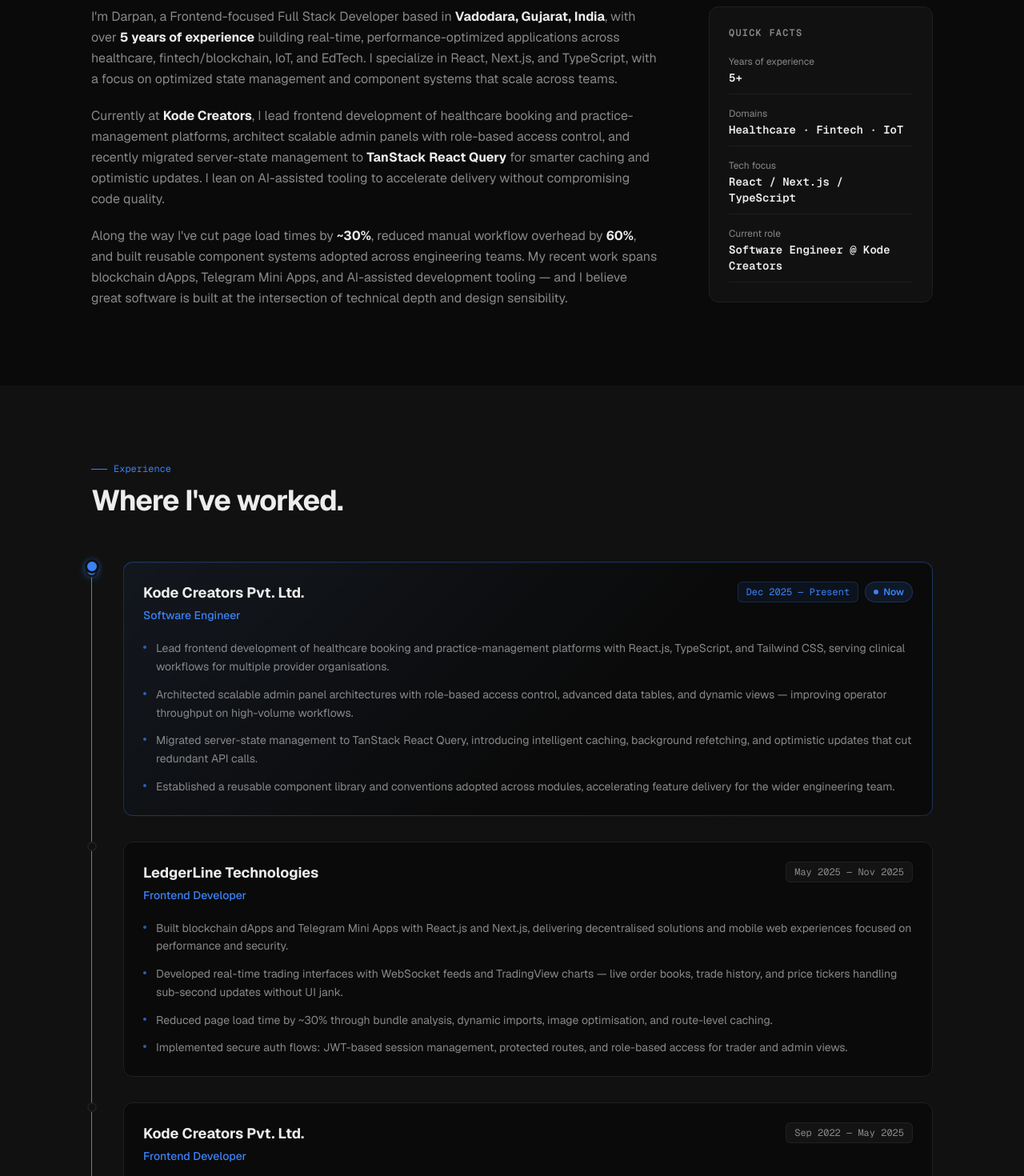
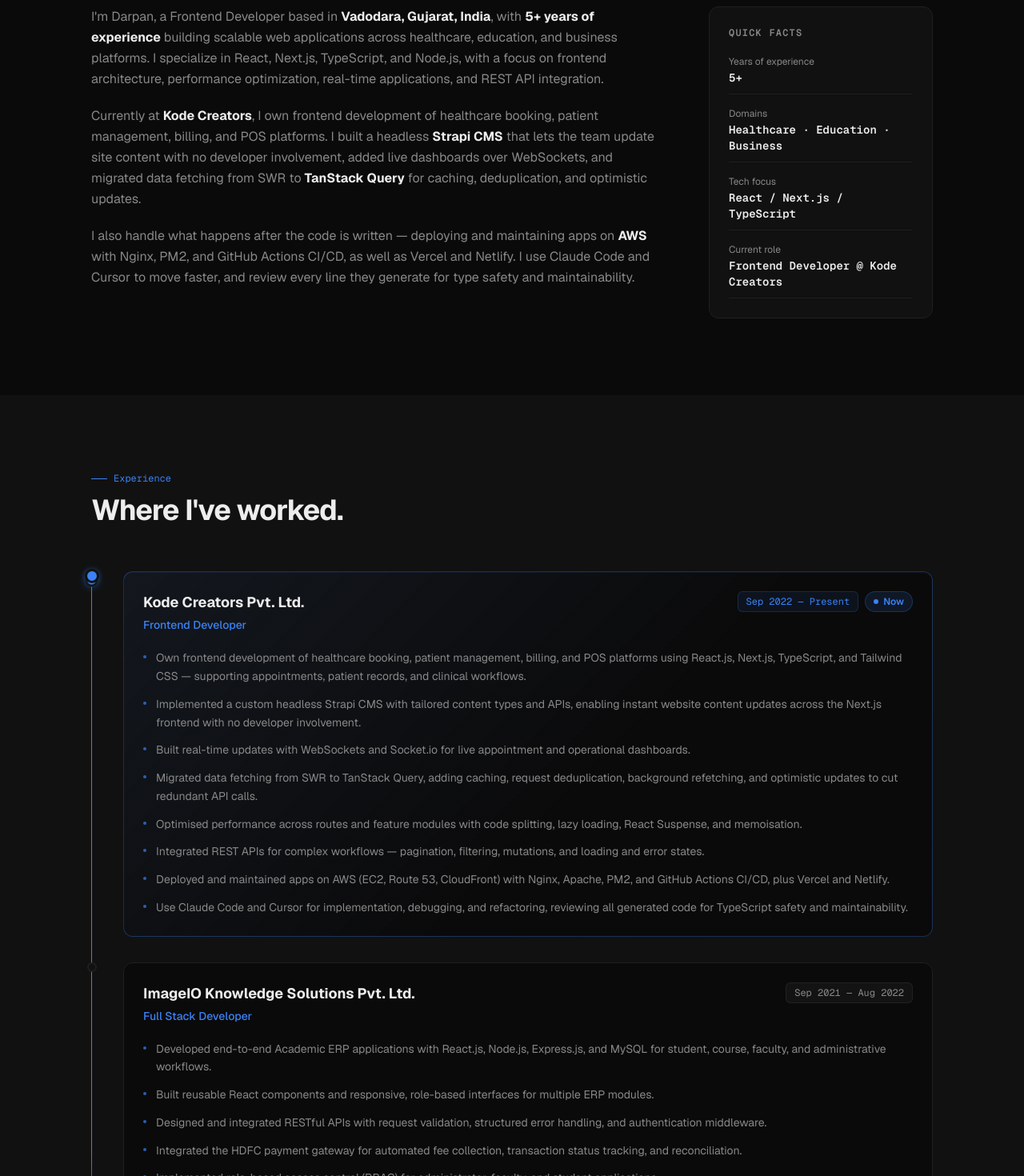
Before and after one commit to Darpan3089/Portfolio, a Next.js app: page / in a window 1280 px wide. Shown: the part 1240-2710 px from the top of the page at 80% size. Built offline with nearby package versions, Linux system fonts and the light colour scheme.

Commit message:
feat: update resume and portfolio metadata, enhance project descriptions, and refine service offerings

```diff
--- a/src/app/layout.tsx
+++ b/src/app/layout.tsx
@@ -12,10 +12,11 @@
     template: "%s | Darpan Patel",
   },
   description:
-    "Freelance React & Next.js engineer with 5+ years building fast, real-time, data-heavy web apps for healthcare, fintech, and IoT teams. Available for dashboards, performance audits, and full product builds.",
+    "Freelance React & Next.js engineer with 5+ years building fast, real-time, scalable web apps for healthcare, education, and business teams. Available for dashboards, performance audits, and full product builds.",
   keywords: [
     "Freelance React Developer",
     "Freelance Next.js Developer",
+    "Frontend Developer",
     "React Consultant",
     "Real-time Dashboards",
     "WebSocket",
@@ -23,6 +24,8 @@
     "React",
     "Next.js",
     "TypeScript",
+    "TanStack Query",
+    "Strapi CMS",
     "Darpan Patel",
     "Hire React Developer",
   ],
--- a/src/app/page.tsx
+++ b/src/app/page.tsx
@@ -16,7 +16,7 @@
   title:
     "Darpan Patel | Freelance React & Next.js Engineer | Real-Time Web Apps",
   description:
-    "Freelance React & Next.js engineer with 5+ years building fast, real-time, data-heavy web apps for healthcare, fintech, and IoT teams. Available for dashboards, performance audits, and full product builds. Replies within 24 hours.",
+    "Freelance React & Next.js engineer with 5+ years building fast, real-time, scalable web apps for healthcare, education, and business teams. Available for dashboards, performance audits, and full product builds. Replies within 24 hours.",
 };
 
 export default function HomePage() {
--- a/src/app/projects/[slug]/page.tsx
+++ b/src/app/projects/[slug]/page.tsx
@@ -41,6 +41,7 @@
     description:
       "A full-stack patient management and online booking platform for a physiotherapy clinic chain.",
     tags: ["React", "Express.js", "MySQL", "Tailwind CSS", "Redux", "Stripe"],
+    liveUrl: "https://core-health-physiotherapy.vercel.app",
     problem:
       "The clinic was using paper-based patient records and phone-only appointment booking. This created bottlenecks at reception, led to scheduling errors, and made patient history difficult to access during appointments. The solution needed to be simple enough for clinic staff with minimal technical literacy while powerful enough to handle a growing patient database.",
     approach:
@@ -52,10 +53,11 @@
   },
   {
     slug: "gas-flow-solution",
-    title: "Gas Flow Solution",
+    title: "Gas Flow IoT Dashboard",
     description:
       "Industrial IoT dashboard for monitoring gas flow metrics in real-time with alerting and historical reporting.",
     tags: ["React", "TypeScript", "Chart.js", "WebSockets", "Node.js", "InfluxDB"],
+    liveUrl: "https://gas-flow-solution.vercel.app",
     problem:
       "An industrial gas distribution company needed real-time visibility into flow rates, pressure readings, and valve states across multiple monitoring stations. Alert conditions were being missed because operators had to check multiple disconnected systems. Historical data was stored in spreadsheets, making trend analysis impossible.",
     approach:
--- a/src/components/sections/about.tsx
+++ b/src/components/sections/about.tsx
@@ -2,9 +2,9 @@
 
 const quickFacts = [
   { label: "Years of experience", value: "5+" },
-  { label: "Domains", value: "Healthcare · Fintech · IoT" },
+  { label: "Domains", value: "Healthcare · Education · Business" },
   { label: "Tech focus", value: "React / Next.js / TypeScript" },
-  { label: "Current role", value: "Software Engineer @ Kode Creators" },
+  { label: "Current role", value: "Frontend Developer @ Kode Creators" },
 ];
 
 export function AboutSection() {
@@ -40,34 +40,33 @@
           <FadeUp delay={0.1}>
             <div className="space-y-5 text-base leading-relaxed" style={{ color: "var(--text-muted)" }}>
               <p>
-                I&apos;m Darpan, a Frontend-focused Full Stack Developer based in{" "}
+                I&apos;m Darpan, a Frontend Developer based in{" "}
                 <strong style={{ color: "var(--text-primary)" }}>Vadodara, Gujarat, India</strong>,
-                with over{" "}
-                <strong style={{ color: "var(--text-primary)" }}>5 years of experience</strong>{" "}
-                building real-time, performance-optimized applications across healthcare,
-                fintech/blockchain, IoT, and EdTech. I specialize in React, Next.js, and
-                TypeScript, with a focus on optimized state management and component systems
-                that scale across teams.
+                with{" "}
+                <strong style={{ color: "var(--text-primary)" }}>5+ years of experience</strong>{" "}
+                building scalable web applications across healthcare, education, and business
+                platforms. I specialize in React, Next.js, TypeScript, and Node.js, with a focus
+                on frontend architecture, performance optimization, real-time applications, and
+                REST API integration.
               </p>
               <p>
                 Currently at{" "}
-                <strong style={{ color: "var(--text-primary)" }}>Kode Creators</strong>, I lead
-                frontend development of healthcare booking and practice-management platforms,
-                architect scalable admin panels with role-based access control, and recently
-                migrated server-state management to{" "}
-                <strong style={{ color: "var(--text-primary)" }}>TanStack React Query</strong>{" "}
-                for smarter caching and optimistic updates. I lean on AI-assisted tooling to
-                accelerate delivery without compromising code quality.
+                <strong style={{ color: "var(--text-primary)" }}>Kode Creators</strong>, I own
+                frontend development of healthcare booking, patient management, billing, and POS
+                platforms. I built a headless{" "}
+                <strong style={{ color: "var(--text-primary)" }}>Strapi CMS</strong> that lets
+                the team update site content with no developer involvement, added live dashboards
+                over WebSockets, and migrated data fetching from SWR to{" "}
+                <strong style={{ color: "var(--text-primary)" }}>TanStack Query</strong> for
+                caching, deduplication, and optimistic updates.
               </p>
               <p>
-                Along the way I&apos;ve cut page load times by{" "}
-                <strong style={{ color: "var(--text-primary)" }}>~30%</strong>, reduced manual
-                workflow overhead by{" "}
-                <strong style={{ color: "var(--text-primary)" }}>60%</strong>, and built reusable
-                component systems adopted across engineering teams. My recent work spans
-                blockchain dApps, Telegram Mini Apps, and AI-assisted development tooling — and I
-                believe great software is built at the intersection of technical depth and design
-                sensibility.
+                I also handle what happens after the code is written — deploying and maintaining
+                apps on{" "}
+                <strong style={{ color: "var(--text-primary)" }}>AWS</strong> with Nginx, PM2,
+                and GitHub Actions CI/CD, as well as Vercel and Netlify. I use Claude Code and
+                Cursor to move faster, and review every line they generate for type safety and
+                maintainability.
               </p>
             </div>
           </FadeUp>
--- a/src/components/sections/services.tsx
+++ b/src/components/sections/services.tsx
@@ -13,7 +13,7 @@
     Icon: Activity,
     title: "Real-time dashboards & data apps",
     description:
-      "Live dashboards, trading interfaces, and monitoring tools built on WebSocket feeds and rich charting, with sub-second updates that stay smooth under heavy load.",
+      "Live operational dashboards, IoT monitoring tools, and booking systems built on WebSocket feeds and rich charting, with updates that stay smooth under heavy load.",
     fit: "Good fit if your UI can't keep up with live data.",
   },
   {
@@ -27,7 +27,7 @@
     Icon: Rocket,
     title: "Full product builds",
     description:
-      "End-to-end React/Next.js development, from architecture and design system through to deployment. I take ideas to production-ready, scalable apps.",
+      "End-to-end React/Next.js development, from architecture and headless CMS setup through to deployment on AWS, Vercel, or Netlify. I take ideas to production-ready, scalable apps.",
     fit: "Good fit if you need to go from zero to launched.",
   },
   {
--- a/src/components/sections/tech.tsx
+++ b/src/components/sections/tech.tsx
@@ -9,36 +9,41 @@
   {
     label: "Languages & Frameworks",
     items: [
+      "TypeScript",
       "JavaScript (ES6+)",
-      "TypeScript",
       "React.js",
-      "Next.js",
+      "Next.js (SSR/SSG/ISR)",
       "Node.js",
       "Express.js",
+      "SQL",
       "HTML5",
       "CSS3",
     ],
   },
   {
-    label: "State & Data",
+    label: "State, Data & APIs",
     items: [
       "Redux Toolkit",
-      "TanStack React Query",
+      "TanStack Query",
       "SWR",
       "Context API",
+      "React Hook Form",
       "REST APIs",
-      "WebSockets (Socket.io)",
+      "Authentication",
+      "RBAC",
+      "Swagger / OpenAPI",
     ],
   },
   {
-    label: "UI & Styling",
+    label: "UI & Real-Time",
     items: [
       "Tailwind CSS",
+      "Headless UI",
       "Framer Motion",
+      "WebSockets",
+      "Socket.io",
       "Chart.js",
-      "Responsive Design",
-      "Component-Driven Architecture",
-      "Design Systems",
+      "TradingView",
     ],
   },
   {
@@ -46,33 +51,39 @@
     items: [
       "Code Splitting",
       "Lazy Loading",
-      "Caching Strategies",
-      "SEO Optimization",
-      "Jest",
+      "Caching",
       "Web Vitals",
+      "SEO",
+      "React Testing Library",
+      "Unit & Integration Testing",
     ],
   },
   {
-    label: "Specialised",
+    label: "Cloud & DevOps",
     items: [
-      "Blockchain / dApps",
-      "Telegram Mini Apps",
-      "Real-time Dashboards",
-      "AI-Assisted Development",
+      "AWS (EC2, Route 53, CloudFront)",
+      "Nginx",
+      "Apache",
+      "PM2",
+      "Linux",
+      "GitHub Actions CI/CD",
+      "Vercel",
+      "Netlify",
     ],
   },
   {
-    label: "Database & Tools",
+    label: "Databases, Tools & AI",
     items: [
       "MySQL",
       "MongoDB",
+      "Strapi CMS",
       "Git",
       "GitHub",
       "Postman",
-      "Vercel",
-      "Swagger",
-      "CI/CD",
+      "Jira",
       "Agile / Scrum",
+      "Claude Code",
+      "Cursor",
     ],
   },
 ];
--- a/src/components/sections/work.tsx
+++ b/src/components/sections/work.tsx
@@ -15,36 +15,18 @@
 const workHistory: WorkEntry[] = [
   {
     company: "Kode Creators Pvt. Ltd.",
-    role: "Software Engineer",
-    period: "Dec 2025 — Present",
+    role: "Frontend Developer",
+    period: "Sep 2022 — Present",
     current: true,
     achievements: [
-      "Lead frontend development of healthcare booking and practice-management platforms with React.js, TypeScript, and Tailwind CSS, serving clinical workflows for multiple provider organisations.",
-      "Architected scalable admin panel architectures with role-based access control, advanced data tables, and dynamic views — improving operator throughput on high-volume workflows.",
-      "Migrated server-state management to TanStack React Query, introducing intelligent caching, background refetching, and optimistic updates that cut redundant API calls.",
-      "Established a reusable component library and conventions adopted across modules, accelerating feature delivery for the wider engineering team.",
-    ],
-  },
-  {
-    company: "LedgerLine Technologies",
-    role: "Frontend Developer",
-    period: "May 2025 — Nov 2025",
-    achievements: [
-      "Built blockchain dApps and Telegram Mini Apps with React.js and Next.js, delivering decentralised solutions and mobile web experiences focused on performance and security.",
-      "Developed real-time trading interfaces with WebSocket feeds and TradingView charts — live order books, trade history, and price tickers handling sub-second updates without UI jank.",
-      "Reduced page load time by ~30% through bundle analysis, dynamic imports, image optimisation, and route-level caching.",
-      "Implemented secure auth flows: JWT-based session management, protected routes, and role-based access for trader and admin views.",
-    ],
-  },
-  {
-    company: "Kode Creators Pvt. Ltd.",
-    role: "Frontend Developer",
-    period: "Sep 2022 — May 2025",
-    achievements: [
-      "Delivered a scalable healthcare booking and POS platform with React.js, Next.js, and TypeScript — used daily by clinic staff for appointments, billing, and patient records.",
-      "Owned the data-fetching architecture using SWR stale-while-revalidate patterns, reducing API load and enabling near-instant navigation between cached views.",
-      "Built admin dashboards with real-time appointment and transaction tracking, replacing manual reconciliation processes.",
-      "Applied React Suspense, lazy loading, and memoisation to keep the bundle lean as the app scaled to dozens of routes and modules.",
+      "Own frontend development of healthcare booking, patient management, billing, and POS platforms using React.js, Next.js, TypeScript, and Tailwind CSS — supporting appointments, patient records, and clinical workflows.",
+      "Implemented a custom headless Strapi CMS with tailored content types and APIs, enabling instant website content updates across the Next.js frontend with no developer involvement.",
+      "Built real-time updates with WebSockets and Socket.io for live appointment and operational dashboards.",
+      "Migrated data fetching from SWR to TanStack Query, adding caching, request deduplication, background refetching, and optimistic updates to cut redundant API calls.",
+      "Optimised performance across routes and feature modules with code splitting, lazy loading, React Suspense, and memoisation.",
+      "Integrated REST APIs for complex workflows — pagination, filtering, mutations, and loading and error states.",
+      "Deployed and maintained apps on AWS (EC2, Route 53, CloudFront) with Nginx, Apache, PM2, and GitHub Actions CI/CD, plus Vercel and Netlify.",
+      "Use Claude Code and Cursor for implementation, debugging, and refactoring, reviewing all generated code for TypeScript safety and maintainability.",
     ],
   },
   {
@@ -52,10 +34,12 @@
     role: "Full Stack Developer",
     period: "Sep 2021 — Aug 2022",
     achievements: [
-      "Built end-to-end Academic ERP modules with React.js, Node.js, Express.js, and MySQL — covering student lifecycle, course enrollment, and administrative workflows.",
-      "Integrated the HDFC payment gateway for automated fee collection, reconciliation, and transaction tracking, eliminating manual finance work for the institution.",
-      "Tuned MySQL queries through indexing and schema refactoring, significantly improving report-generation speed for admin users.",
-      "Authored RESTful APIs with input validation, structured error handling, and Swagger documentation for downstream consumers.",
+      "Developed end-to-end Academic ERP applications with React.js, Node.js, Express.js, and MySQL for student, course, faculty, and administrative workflows.",
+      "Built reusable React components and responsive, role-based interfaces for multiple ERP modules.",
+      "Designed and integrated RESTful APIs with request validation, structured error handling, and authentication middleware.",
+      "Integrated the HDFC payment gateway for automated fee collection, transaction status tracking, and reconciliation.",
+      "Implemented role-based access control (RBAC) for administrator, faculty, and student applications.",
+      "Designed MySQL database structures and authored Swagger/OpenAPI documentation to improve collaboration between frontend and backend teams.",
     ],
   },
 ];
```
Also changed, not shown: src/components/sections/hero.tsx (+4 -4 lines), src/components/sections/projects.tsx (+5 -3 lines), 1 other file (tests, documents, lock files or other folders).
